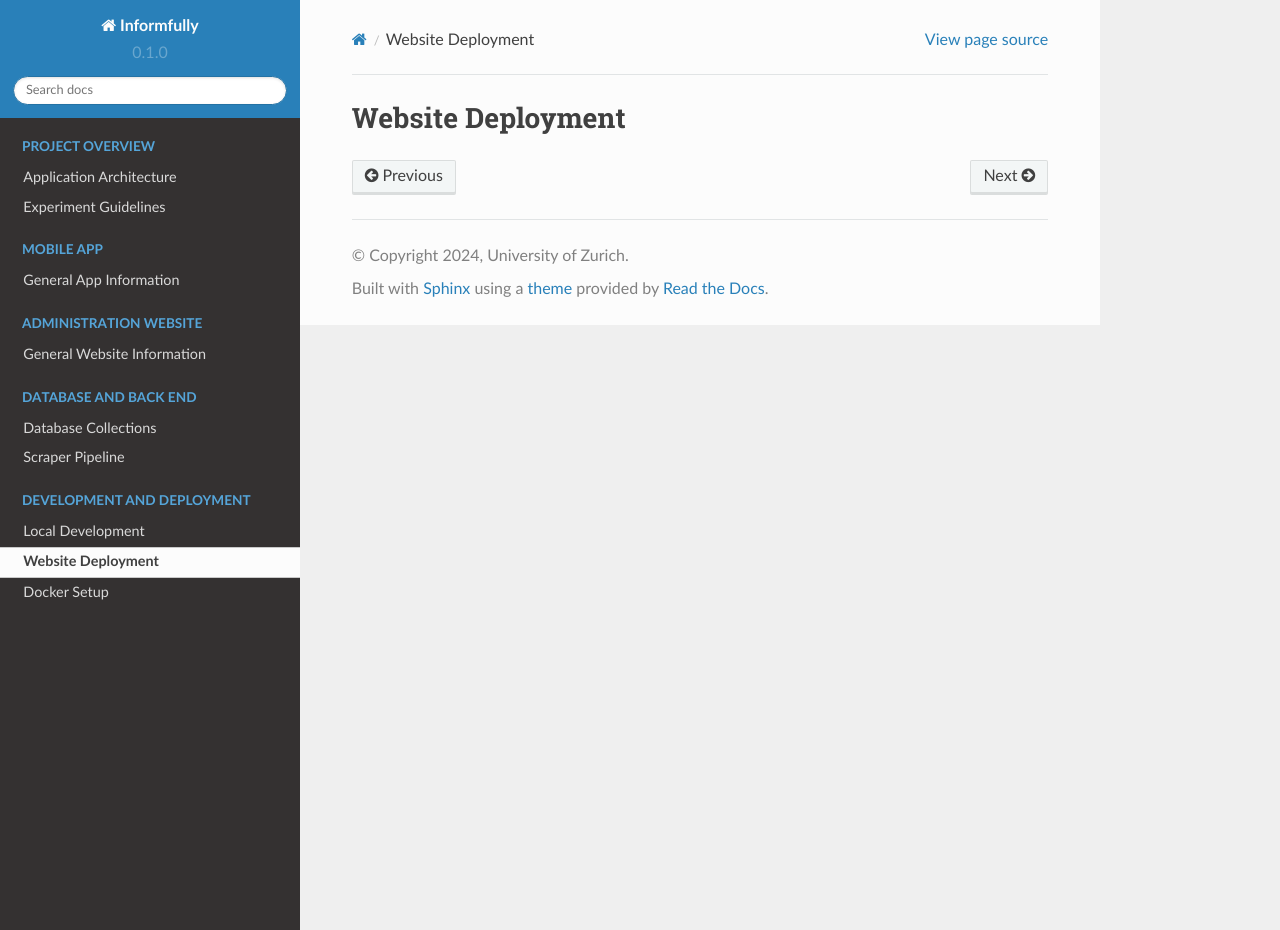
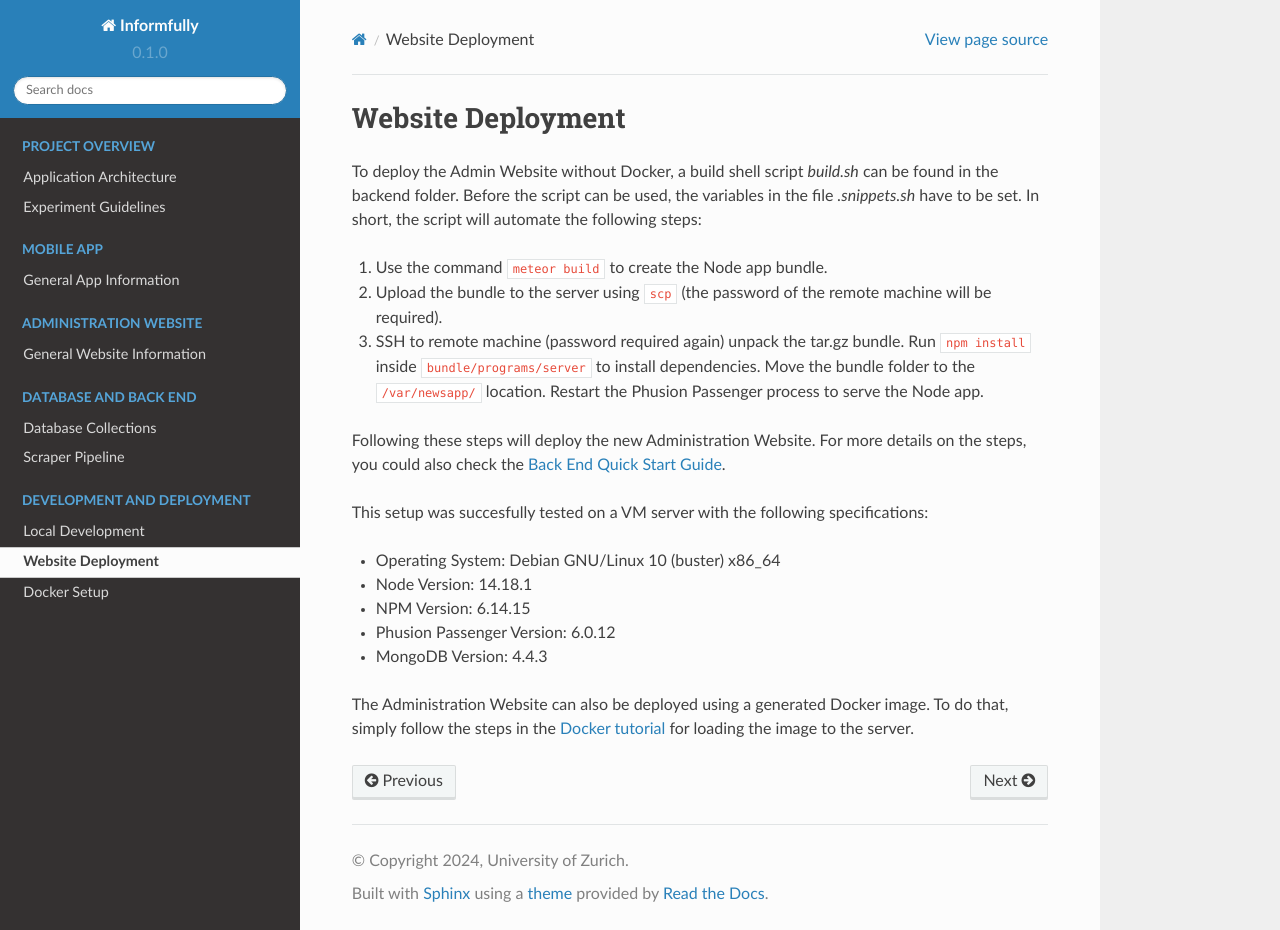
Before and after one commit to Informfully/Documentation, a Sphinx documentation site: the page built from docs/source/deployment.rst, in a window 1280 px wide and 930 px high. Built offline with Sphinx 7.4.7 and the Read the Docs theme 2.0.0, drawn with Linux system fonts in a browser that asks for light colours.

Commit message:
Documentation update

```diff
--- a/docs/source/deployment.rst
+++ b/docs/source/deployment.rst
@@ -1,2 +1,30 @@
 Website Deployment
 ==================
+
+To deploy the Admin Website without Docker, a build shell script `build.sh` can be found in the backend folder.
+Before the script can be used, the variables in the file `.snippets.sh` have to be set.
+In short, the script will automate the following steps:
+
+#.  Use the command ``meteor build`` to create the Node app bundle.
+
+#.  Upload the bundle to the server using ``scp`` (the password of the remote machine will be required).
+
+#.  SSH to remote machine (password required again) unpack the tar.gz bundle. Run ``npm install`` inside ``bundle/programs/server`` to install dependencies. Move the bundle folder to the ``/var/newsapp/`` location. Restart the Phusion Passenger process to serve the Node app.
+
+Following these steps will deploy the new Administration Website.
+For more details on the steps, you could also check the `Back End Quick Start Guide <https://informfully.readthedocs.io/en/latest/docker.html>`_.
+
+This setup was succesfully tested on a VM server with the following specifications:
+
+* Operating System: Debian GNU/Linux 10 (buster) x86_64
+
+* Node Version: 14.18.1
+
+* NPM Version: 6.14.15
+
+* Phusion Passenger Version: 6.0.12
+
+* MongoDB Version: 4.4.3
+
+The Administration Website can also be deployed using a generated Docker image.
+To do that, simply follow the steps in the `Docker tutorial <https://informfully.readthedocs.io/en/latest/docker.html>`_ for loading the image to the server.
--- a/docs/source/docker.rst
+++ b/docs/source/docker.rst
@@ -138,7 +138,7 @@ Explanation of the code:
 * The next set of instructions creates a folder called app and it copies the backend folder contents onto the image.
 * All dependencies of the bundle folder are installed, using the npm version of the base Docker image of phusion passenger.
 * A directory is created called /data/db from which MongoDB retrieves its database. The ownership permissions of the directory are set so MongoDb can access it.
-* Finally, the command mongod starts the MongoDB service.
+* Finally, the command ``mongod`` starts the MongoDB service.
 
 **Build Docker Image** To run the following commands, open Docker Desktop to start the Docker service (or use systemctl, etc. for Linux).
 Navigate to the back end folder on the command line and type the command docker ``build . -t`` informfullybackend which will locate the Dockerfile in the current directory and execute all commands written on that file.
@@ -157,7 +157,6 @@ Follow the next steps to get the Backend running:
 #.  Run the command ``passenger start`` inside of the opened Docker container. This will start the phusion passenger service. The back end will be running now
 
 In order to open the back end server, running on the container, from the host computer, open an internet browser and type ``localhost:8020`` (which is the host port that was defined above).
-
 The passenger's port 8080 of the container can be changed by editing the ``Passengerfile.json`` in the backend directory.
 Additionally, any other unused port can be used for the localhost (the left-hand side of ``-p 8020:8080``), instead of 8020.
 
```
Also changed, not shown: docs/source/quick-back.rst (added), docs/source/quick-front.rst (added).
